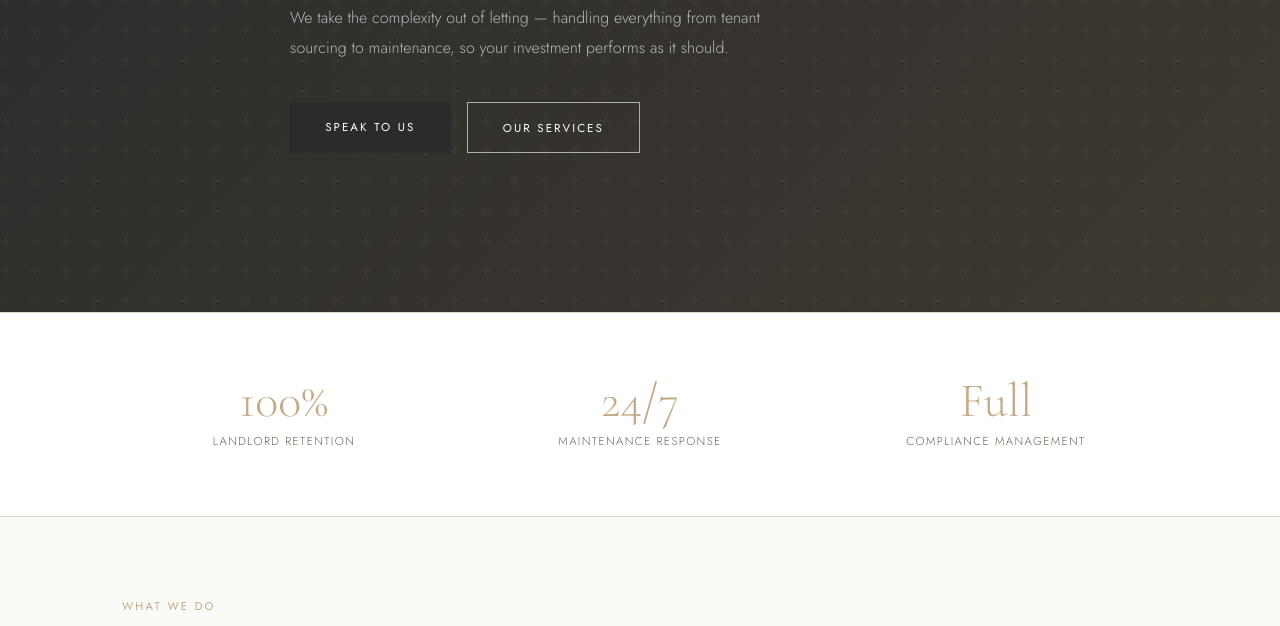
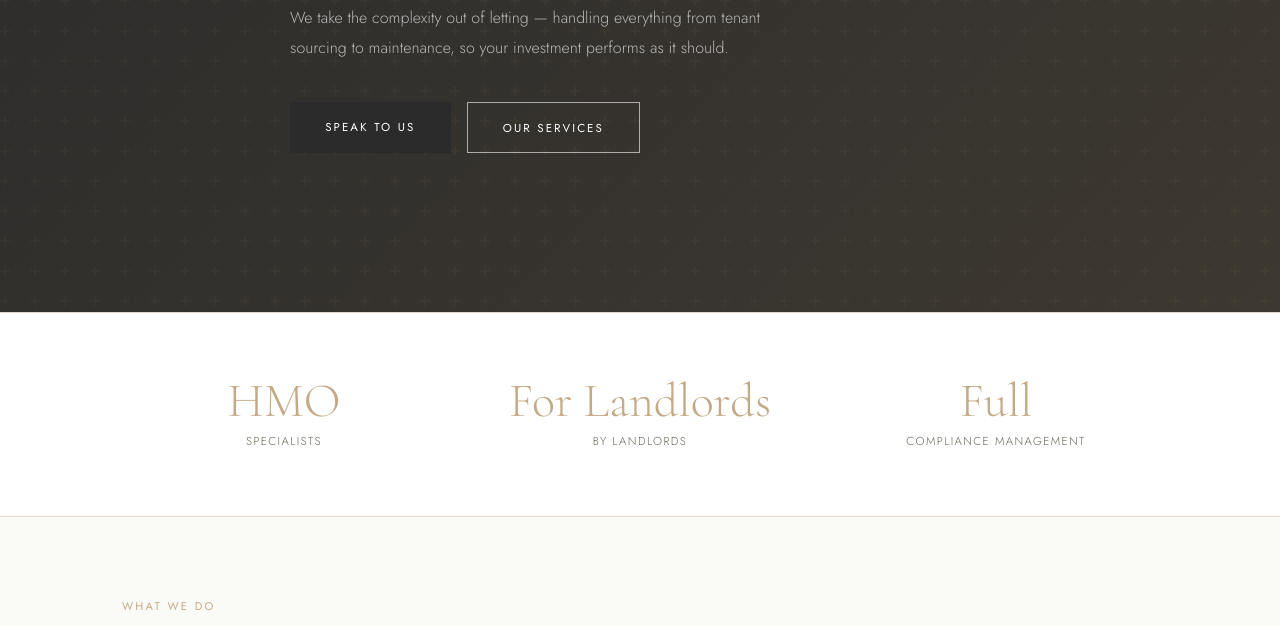
Before and after one commit to ahw-beep/pediment-website, a plain HTML site: page index.html in a window 1280 px wide. Shown: the part 424-1050 px from the top of the page. Drawn offline with nearby package versions, Linux system fonts and the light colour scheme.

Commit message:
Add files via upload

```diff
--- a/index.html
+++ b/index.html
@@ -54,12 +54,12 @@
     <div class="container">
       <div class="intro-grid">
         <div class="intro-item">
-          <div class="intro-number">100%</div>
-          <div class="intro-label">Landlord Retention</div>
+          <div class="intro-number">HMO</div>
+          <div class="intro-label">Specialists</div>
         </div>
         <div class="intro-item">
-          <div class="intro-number">24/7</div>
-          <div class="intro-label">Maintenance Response</div>
+          <div class="intro-number">For Landlords</div>
+          <div class="intro-label">By Landlords</div>
         </div>
         <div class="intro-item">
           <div class="intro-number">Full</div>
```
